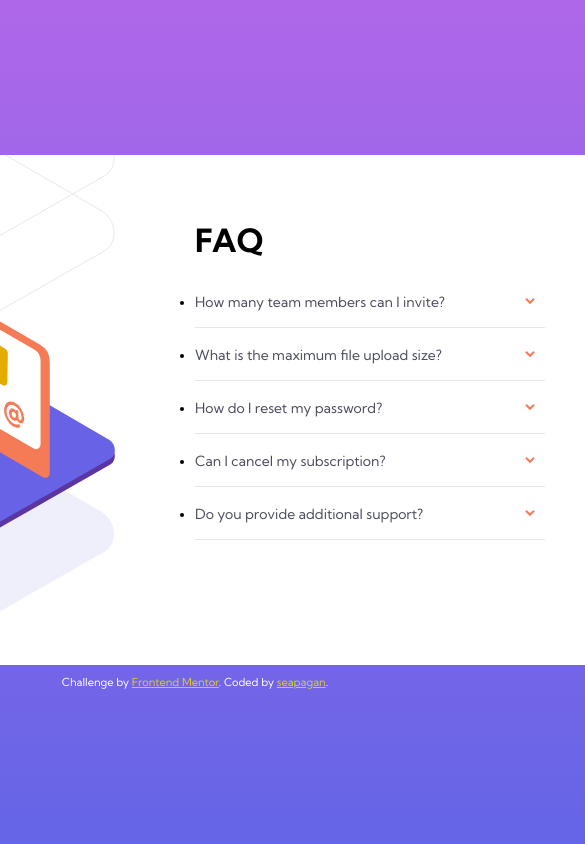
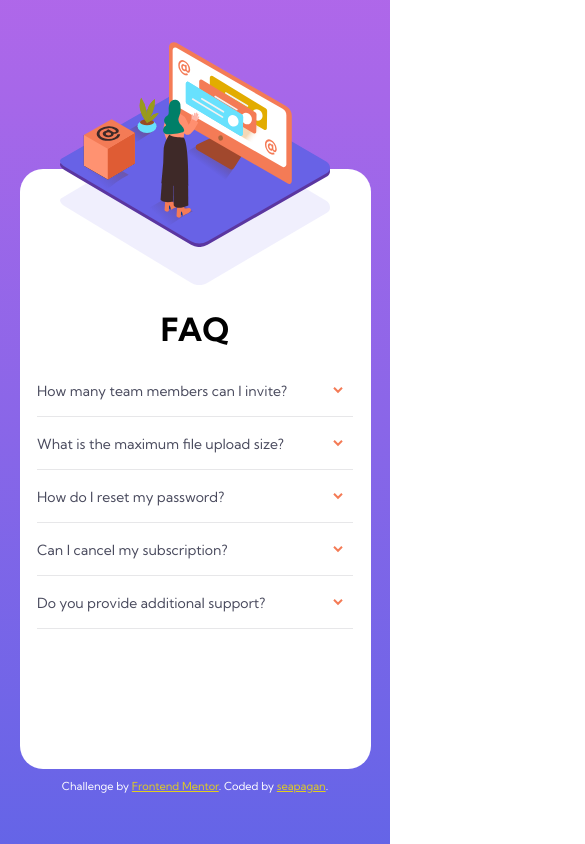
Before and after one commit to seapagan-fem/faq-accordian-card, a plain HTML site: page index.html in a window 390 px wide. Shown: the top 844 px of the page, 585 px wide, since content can reach past the window. Drawn offline with Linux system fonts and the light colour scheme.

Commit message:
get images working on mobile sizes

```diff
--- a/index.html
+++ b/index.html
@@ -27,7 +27,7 @@
       </div>
       <section>
         <h1 class="main-heading">FAQ</h1>
-        <ul>
+        <ul class="faq-list">
           <li class="faq-item">
             <h2 class="faq-question">How many team members can I invite?</h2>
             <p class="faq-answer">
--- a/styles/styles.css
+++ b/styles/styles.css
@@ -70,6 +70,10 @@ body {
   padding: 65px 0 15px 0;
 }
 
+.faq-list {
+  list-style: none;
+}
+
 .faq-item {
   padding: 18px 0 16px 0;
   border-bottom: 1px solid var(--light-grayish-blue);
@@ -107,6 +111,7 @@ body {
 .active .faq-question {
   font-weight: 700;
 }
+
 .active .faq-answer {
   display: block;
 }
@@ -128,3 +133,49 @@ body {
 /* -------------------------------------------------------------------------- */
 /*                                media queries                               */
 /* -------------------------------------------------------------------------- */
+@media screen and (max-width: 950px) {
+  body {
+    padding-top: 150px;
+    padding-bottom: 32px;
+  }
+
+  .main-card {
+    position: relative;
+    width: 90%;
+    height: 600px;
+
+    display: grid;
+    grid-template-columns: unset;
+    grid-template-rows: repeat(2, 1fr);
+  }
+
+  .img-container {
+    position: absolute;
+    height: 100%;
+    width: 270px;
+  }
+
+  .images {
+    top: -325px;
+    left: calc(45vw - 135px);
+    background-image: url("../images/illustration-woman-online-mobile.svg"),
+      url("../images/bg-pattern-mobile.svg");
+    background-repeat: no-repeat;
+    background-position: center, center 67%;
+    background-size: contain, contain;
+  }
+
+  .main-heading {
+    text-align: center;
+    padding-top: 140px;
+  }
+
+  .faq-list {
+    margin-bottom: 48px;
+  }
+
+  .faq-item {
+    width: 90%;
+    margin: 0 auto;
+  }
+}
```
